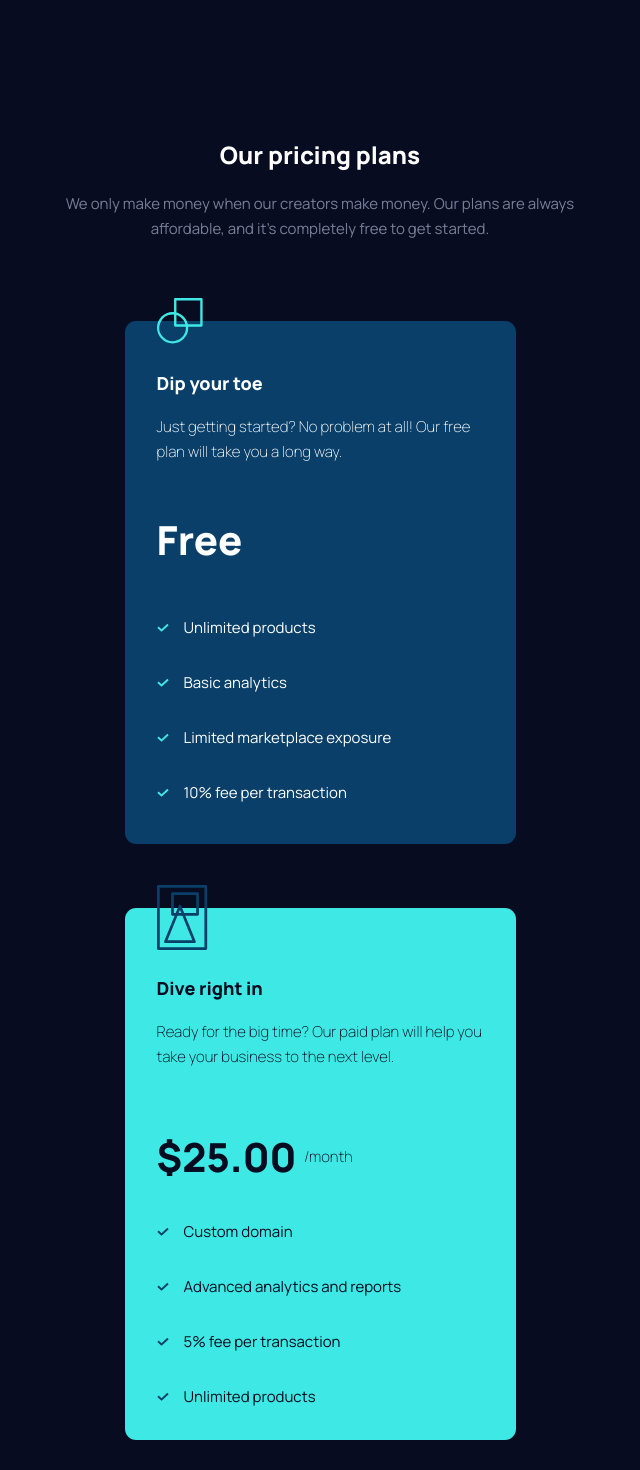
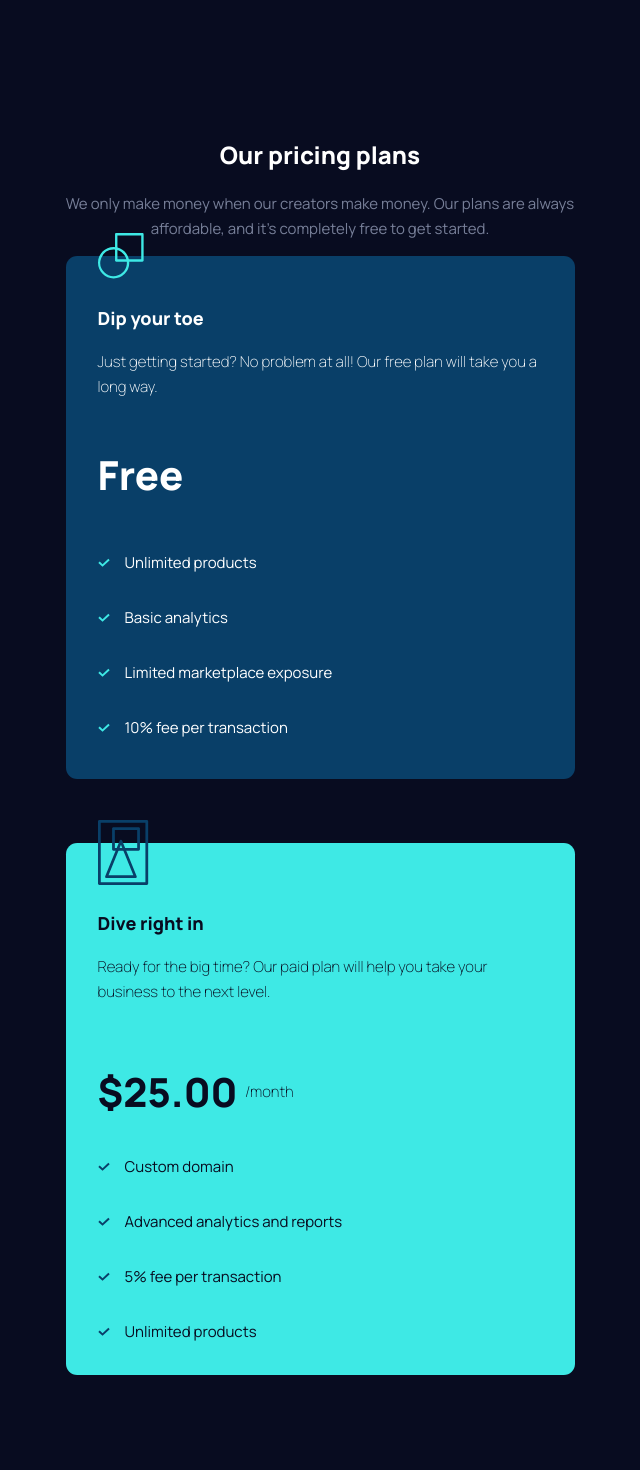
Before and after one commit to salymk/react-maker-pre-launch-landing-page, a React (Create React App) app: page / in a window 1280 px wide. Shown: the part 1320-2790 px from the top of the page, without its empty margins (320-960 px from the left). Built offline with nearby package versions, Linux system fonts and the light colour scheme.

Commit message:
style(price card): increase max-width

```diff
--- a/src/App.scss
+++ b/src/App.scss
@@ -447,8 +447,24 @@ h3 {
         }
     }
 
-    .pricing-header {
-        max-width: 573px;
-        margin: 0 auto;
+
+    .pricing {
+
+        .pricing-header {
+            max-width: 573px;
+            margin: 0 auto;
+        }
+
+        .pricing-container {
+
+            .pricing-card:first-child {
+                max-width: 445px;
+            }
+
+            .pricing-card:last-child {
+                max-width: 445px;
+            }
+        }
+
     }
 }
```
